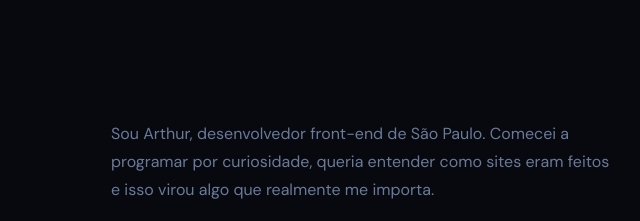
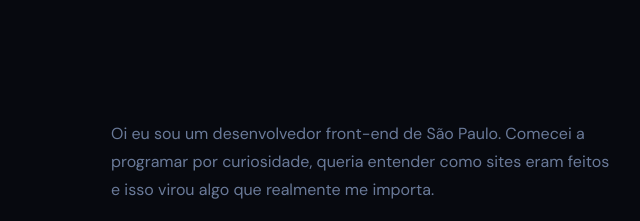
Before and after one commit to Arthurdorne/Meu-Portfolio, a plain HTML site: page index.html in a window 1280 px wide. Shown: the part 800-1021 px from the top of the page, 497-1137 px from the left. Drawn offline with Linux system fonts and the light colour scheme.

Commit message:
Update index.html

```diff
--- a/index.html
+++ b/index.html
@@ -60,7 +60,7 @@
         </div>
         <div class="sobre-right reveal">
           <p>
-            Sou Arthur, desenvolvedor front-end de São Paulo. Comecei a programar por curiosidade, queria entender como sites eram feitos e isso virou algo que realmente me importa.
+            Oi eu sou um desenvolvedor front-end de São Paulo. Comecei a programar por curiosidade, queria entender como sites eram feitos e isso virou algo que realmente me importa.
           </p>
           <p>
             Trabalho com HTML, CSS e JavaScript para criar interfaces que funcionam bem em qualquer tela, têm visual limpo e são fáceis de usar. Gosto de projetos onde posso pensar tanto no design quanto no código.
```
